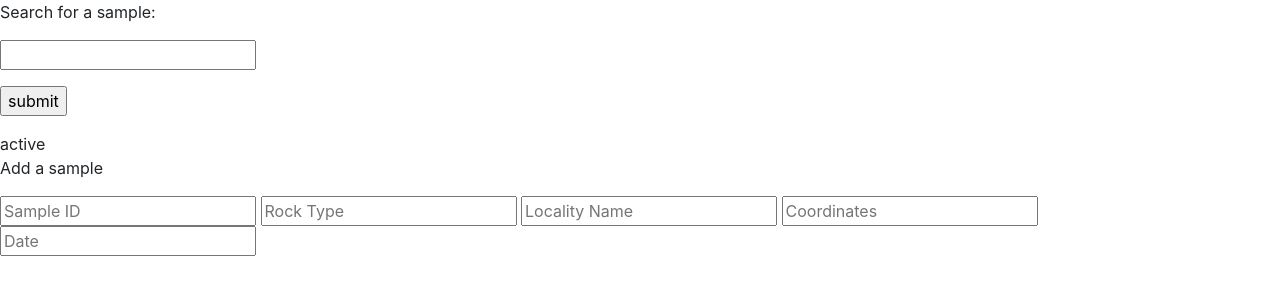
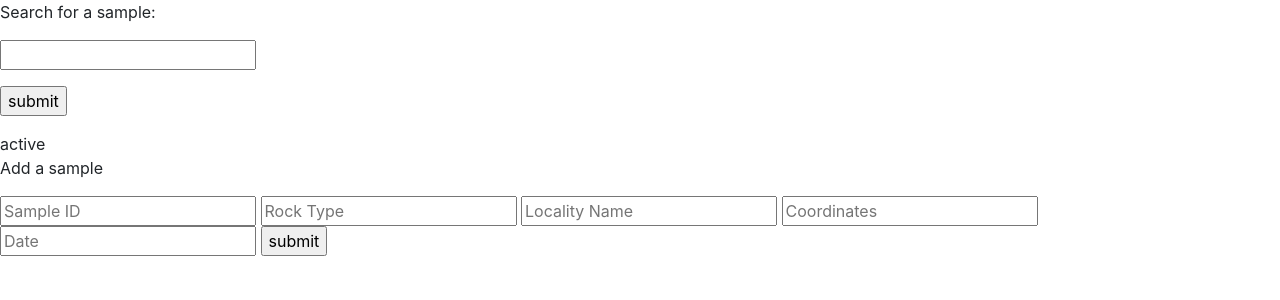
Before and after one commit to nevis3/Rocks-and-Stuff, a Flask app: template templates/samples.html in a window 1280 px wide. Shown: the part 56-356 px from the top of the page. Run offline with Flask 3, Linux system fonts and the light colour scheme; the template is opened without the code that fills it: most values are stand-ins (such as "Sample title", 1, 10 or a date in 2020); some libraries are stand-ins or nearby versions.

Commit message:
Update samples.html

```diff
--- a/templates/samples.html
+++ b/templates/samples.html
@@ -48,5 +48,6 @@
 	<input type="text" name="locality_name" placeholder="Locality Name" />
 	<input type="text" name="coordinates" placeholder="Coordinates" />
 	<input type="text" name="date" placeholder="Date" />
+	<input type="submit" value="submit" />
 </form>
 {% endblock %}
```
